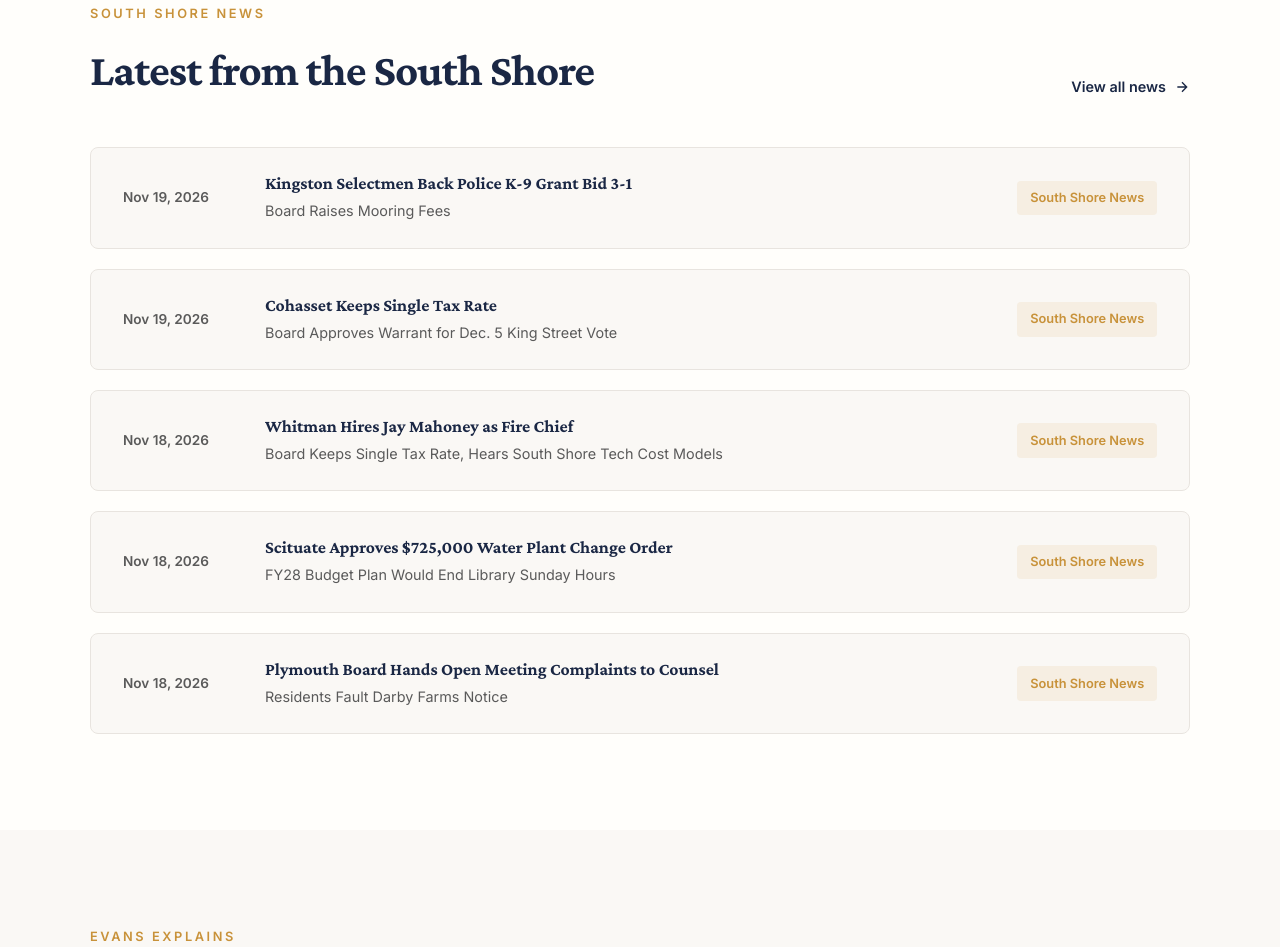
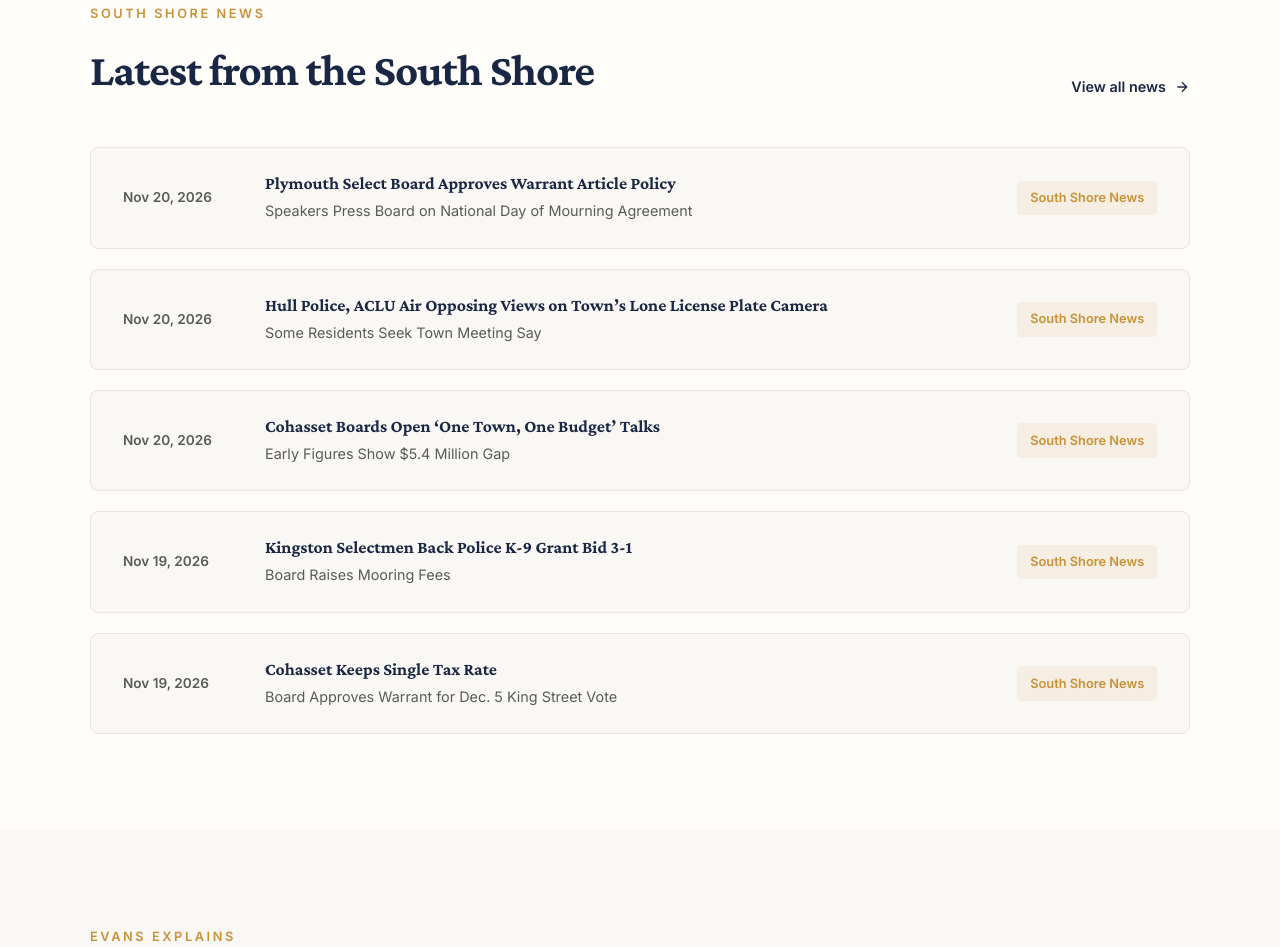
Before and after one commit to jev4ns/dotnet, a plain HTML site: page index.html in a window 1280 px wide. Shown: the part 5941-6888 px from the top of the page. Drawn offline with nearby package versions, Linux system fonts and the light colour scheme.

Commit message:
Render feeds — 2026-11-20

```diff
--- a/index.html
+++ b/index.html
@@ -818,6 +818,30 @@
 
             <div class="news-list">
                 <!-- FEED:ssn:start -->
+                <a href="https://www.southshore.news/p/plymouth-select-board-approves-warrant" class="news-item fade-in" target="_blank" rel="noopener">
+                    <span class="news-date">Nov 20, 2026</span>
+                    <div class="news-content">
+                        <h4>Plymouth Select Board Approves Warrant Article Policy</h4>
+                        <p>Speakers Press Board on National Day of Mourning Agreement</p>
+                    </div>
+                    <span class="news-source">South Shore News</span>
+                </a>
+                <a href="https://www.southshore.news/p/hull-police-aclu-air-opposing-views" class="news-item fade-in" target="_blank" rel="noopener">
+                    <span class="news-date">Nov 20, 2026</span>
+                    <div class="news-content">
+                        <h4>Hull Police, ACLU Air Opposing Views on Town’s Lone License Plate Camera</h4>
+                        <p>Some Residents Seek Town Meeting Say</p>
+                    </div>
+                    <span class="news-source">South Shore News</span>
+                </a>
+                <a href="https://www.southshore.news/p/cohasset-boards-open-one-town-one" class="news-item fade-in" target="_blank" rel="noopener">
+                    <span class="news-date">Nov 20, 2026</span>
+                    <div class="news-content">
+                        <h4>Cohasset Boards Open ‘One Town, One Budget’ Talks</h4>
+                        <p>Early Figures Show $5.4 Million Gap</p>
+                    </div>
+                    <span class="news-source">South Shore News</span>
+                </a>
                 <a href="https://www.southshore.news/p/kingston-selectmen-back-police-k" class="news-item fade-in" target="_blank" rel="noopener">
                     <span class="news-date">Nov 19, 2026</span>
                     <div class="news-content">
@@ -831,30 +855,6 @@
                     <div class="news-content">
                         <h4>Cohasset Keeps Single Tax Rate</h4>
                         <p>Board Approves Warrant for Dec. 5 King Street Vote</p>
-                    </div>
-                    <span class="news-source">South Shore News</span>
-                </a>
-                <a href="https://www.southshore.news/p/whitman-hires-jay-mahoney-as-fire" class="news-item fade-in" target="_blank" rel="noopener">
-                    <span class="news-date">Nov 18, 2026</span>
-                    <div class="news-content">
-                        <h4>Whitman Hires Jay Mahoney as Fire Chief</h4>
-                        <p>Board Keeps Single Tax Rate, Hears South Shore Tech Cost Models</p>
-                    </div>
-                    <span class="news-source">South Shore News</span>
-                </a>
-                <a href="https://www.southshore.news/p/scituate-approves-725000-water-plant" class="news-item fade-in" target="_blank" rel="noopener">
-                    <span class="news-date">Nov 18, 2026</span>
-                    <div class="news-content">
-                        <h4>Scituate Approves $725,000 Water Plant Change Order</h4>
-                        <p>FY28 Budget Plan Would End Library Sunday Hours</p>
-                    </div>
-                    <span class="news-source">South Shore News</span>
-                </a>
-                <a href="https://www.southshore.news/p/plymouth-board-hands-open-meeting" class="news-item fade-in" target="_blank" rel="noopener">
-                    <span class="news-date">Nov 18, 2026</span>
-                    <div class="news-content">
-                        <h4>Plymouth Board Hands Open Meeting Complaints to Counsel</h4>
-                        <p>Residents Fault Darby Farms Notice</p>
                     </div>
                     <span class="news-source">South Shore News</span>
                 </a>
```
